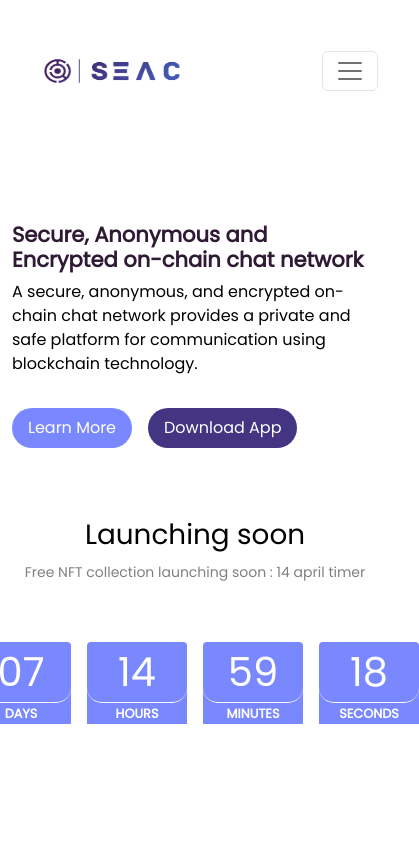
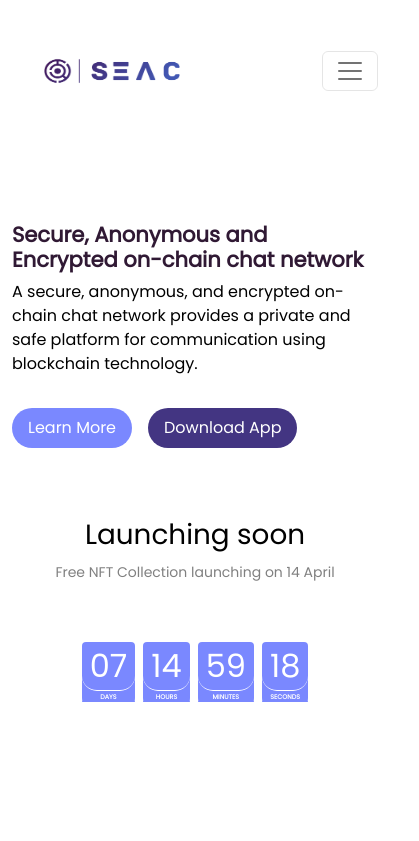
Before and after one commit to AbdulWahabRaza0/seac, a React (Vite) app: page / in a window 390 px wide. Shown: the top 841 px of the page, 419 px wide, since content can reach past the window. Built offline with nearby package versions, Linux system fonts and the light colour scheme.

Commit message:
responsive

```diff
--- a/src/Components/Footer.jsx
+++ b/src/Components/Footer.jsx
@@ -11,7 +11,7 @@ const Footer = () => {
         bg="black"
       >
         <P color="white" className="mb-0">
-          © Copyright 2023 – Librayre
+          © Copyright 2023 – seac
         </P>
       </Wrapper>
     </>
--- a/src/Components/Timer/Timer.jsx
+++ b/src/Components/Timer/Timer.jsx
@@ -20,7 +20,7 @@ const Timer = () => {
             Launching soon
           </H1>
           <P color="gray" fontSize="14px" className="mt-2">
-            Free NFT collection launching soon : 14 april timer
+            Free NFT Collection launching on 14 April
           </P>
           <Spacer height="10px" />
         </Wrapper>
--- a/src/Components/Timer/style.scss
+++ b/src/Components/Timer/style.scss
@@ -31,9 +31,26 @@
     }
 
     @media (max-width: 500px) {
+      .counter-item {
+        width: 50px;
+        height: auto;
+      }
       span.value {
-        font-size: 2.5rem;
+        font-size: 2rem;
+      }
+      span.label {
+        font-size: 0.4rem;
       }
     }
   }
 }
+@media (max-width: 500px) {
+  .counter {
+    display: flex;
+    flex-direction: row;
+    align-items: center;
+    justify-content: center;
+    width: 70px;
+    gap: 0.5rem;
+  }
+}
```
